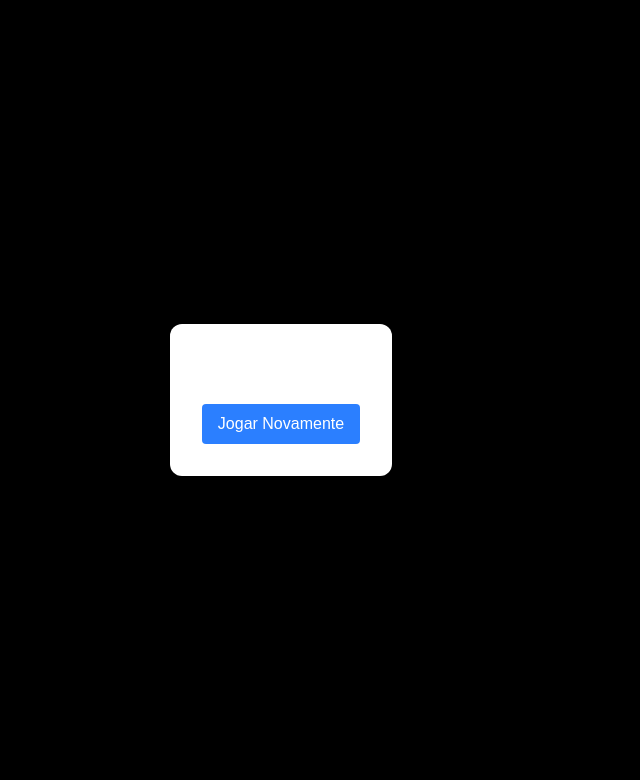
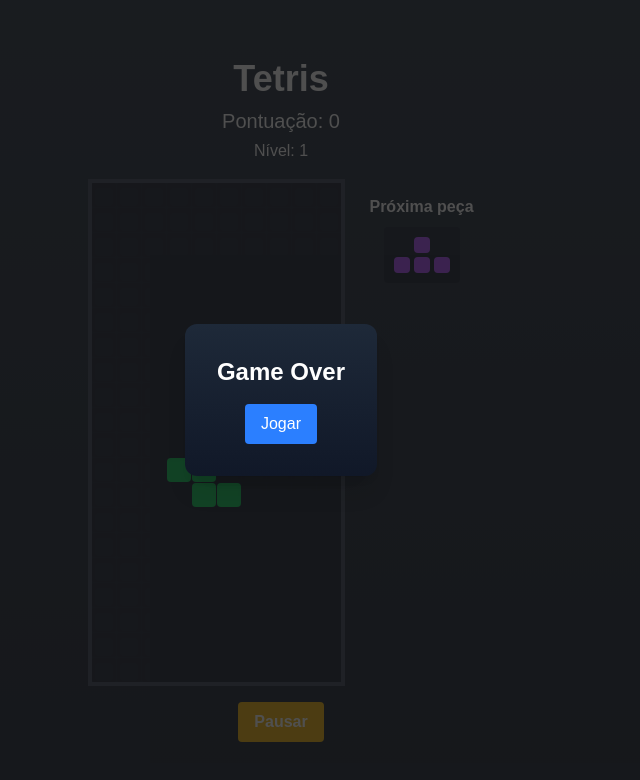
Before and after one commit to vinicius-pascoal/tetris, a Next.js app: page / in a window 1280 px wide. Both pictures are taken after a click on the button "Pausar". Shown: the top 780 px of the page, without its empty margins (359-999 px from the left). Built offline with nearby package versions, Linux system fonts and the light colour scheme.

Commit message:
gave over update

```diff
--- a/src/components/GameOverModal.tsx
+++ b/src/components/GameOverModal.tsx
@@ -8,17 +8,17 @@ export default function GameOverModal({
 }) {
   return (
     <motion.div
-      className="fixed inset-0 flex items-center justify-center bg-black bg-opacity-60"
+      className="fixed inset-0 flex items-center justify-center bg-[#181818c2] "
       initial={{ opacity: 0 }}
       animate={{ opacity: 1 }}
     >
-      <div className="bg-white p-8 rounded-xl shadow-xl text-center">
-        <h2 className="text-2xl font-bold mb-4">Game Over</h2>
+      <div className="bg-gradient-to-b from-gray-800 to-gray-900 p-8 rounded-xl shadow-xl text-center">
+        <h2 className="text-2xl font-bold mb-4 ">Game Over</h2>
         <button
           onClick={onRestart}
           className="bg-blue-500 hover:bg-blue-600 text-white px-4 py-2 rounded"
         >
-          Jogar Novamente
+          Jogar
         </button>
       </div>
     </motion.div>
```
